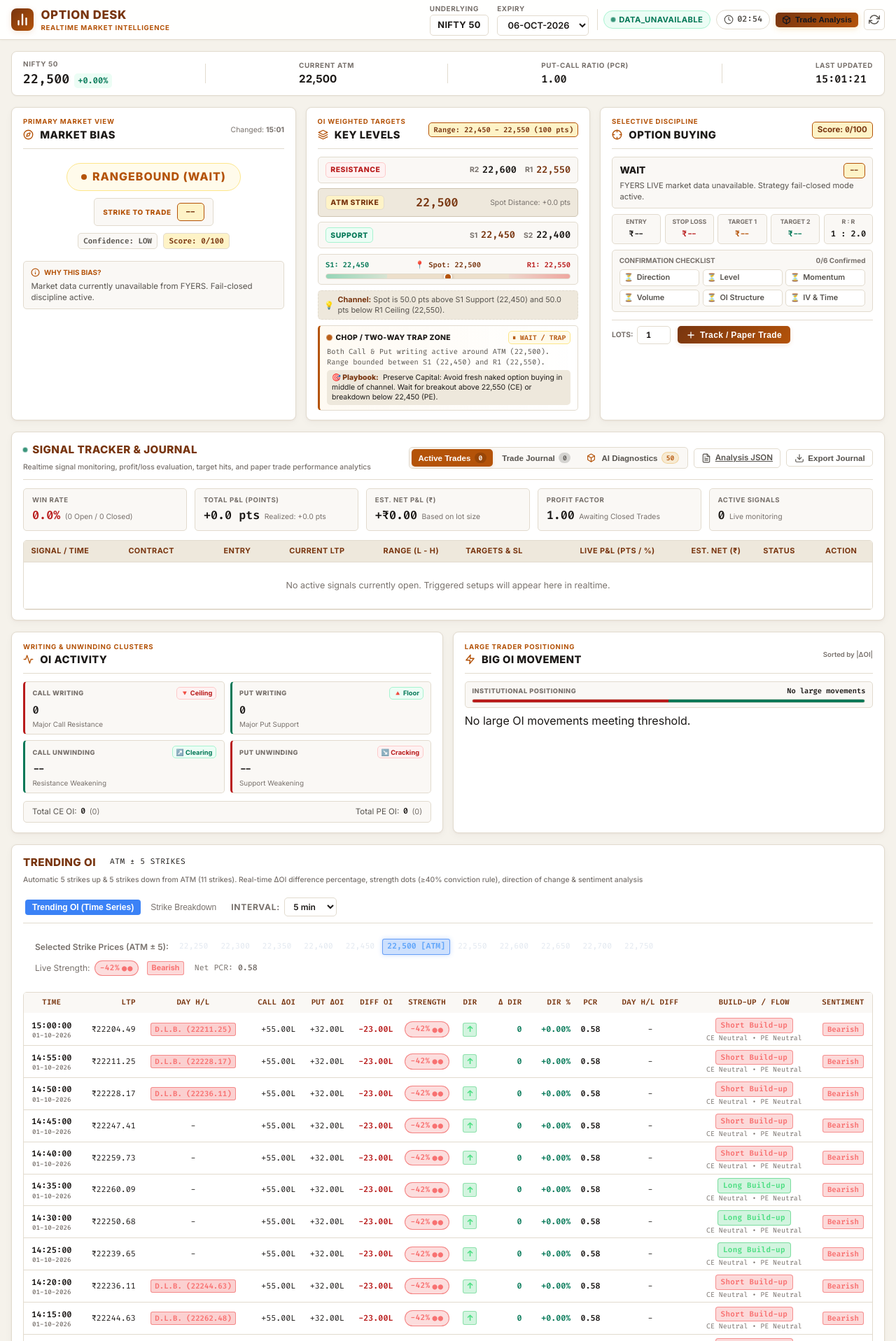
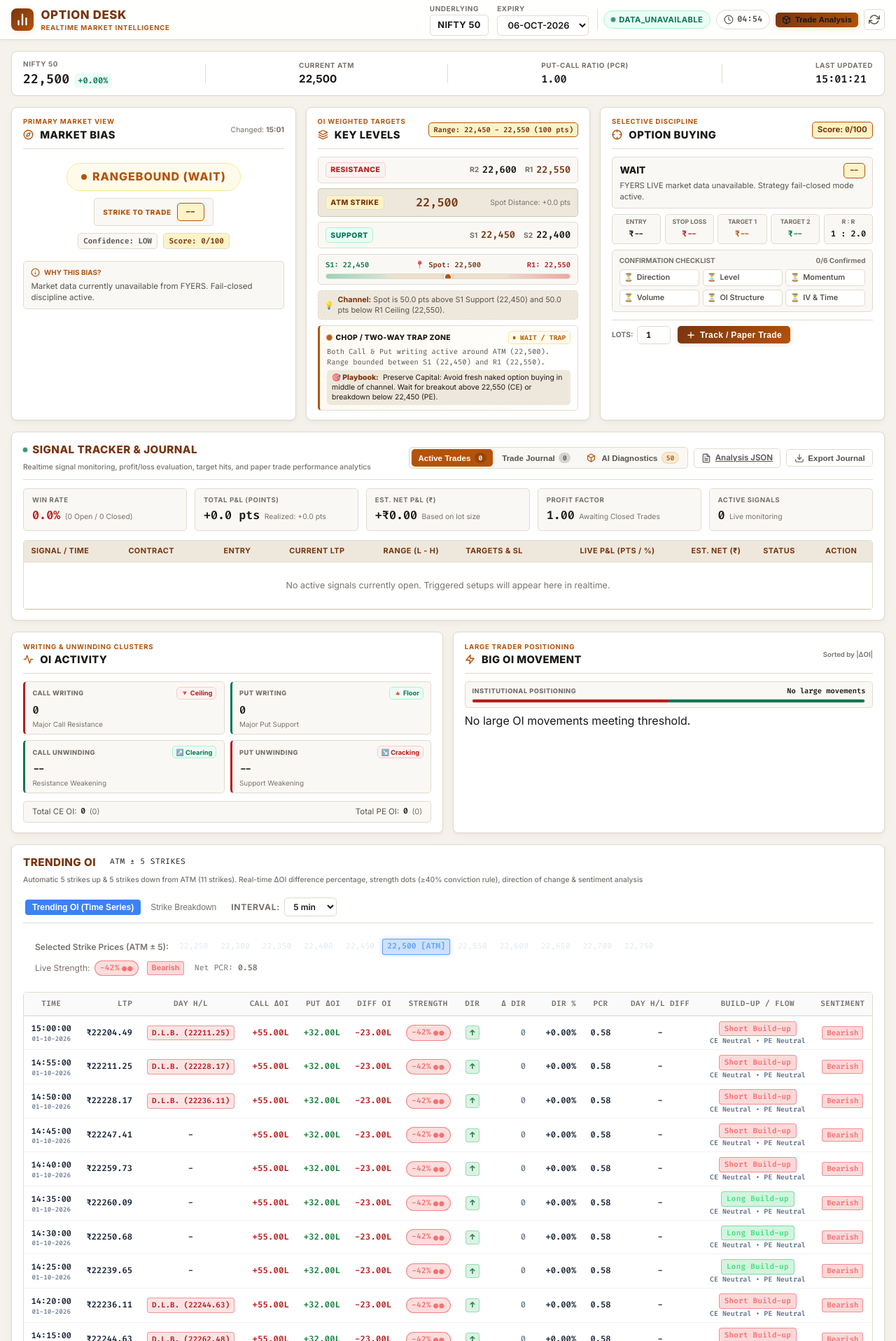
Before and after one commit to chirag1981/options-desk, a Flask app: page / in a window 1280 px wide. Shown: the top 1917 px of the page at 70% size. Run offline with Flask 3, Linux system fonts and the light colour scheme; data that the repository does not hold is empty.

Commit message:
feat(trending-oi): add clean terminal typography, sync interval countdown, and fix DIR% calculation

```diff
--- a/app/services/options_engine.py
+++ b/app/services/options_engine.py
@@ -503,12 +503,12 @@ def compute_trending_oi_metrics(
     if total_pe_change_oi >= total_ce_change_oi:
         denom = max(total_pe_change_oi, 1)
         raw_pct = ((total_pe_change_oi - total_ce_change_oi) / denom) * 100.0
-        diff_pct = round(raw_pct)
+        diff_pct = min(100, max(0, round(raw_pct)))
         sentiment = "Bullish"
     else:
         denom = max(total_ce_change_oi, 1)
         raw_pct = -((total_ce_change_oi - total_pe_change_oi) / denom) * 100.0
-        diff_pct = round(raw_pct)
+        diff_pct = max(-100, min(0, round(raw_pct)))
         sentiment = "Bearish"
 
     abs_pct = abs(diff_pct)
--- a/app/services/options_signal_service.py
+++ b/app/services/options_signal_service.py
@@ -1189,8 +1189,12 @@ def get_trending_oi_timeseries(
                 direction_arrow = "↓"
                 direction_color = "red"
 
-            denom = max(abs(prev_diff), 1)
-            direction_chng_pct = round((chng_in_direction / denom) * 100.0, 2)
+            denom_activity = abs(delta_pe) + abs(delta_ce)
+            if denom_activity > 0:
+                direction_chng_pct = round(max(-100.0, min(100.0, (chng_in_direction / denom_activity) * 100.0)), 2)
+            else:
+                denom = max(abs(prev_diff), abs(diff_oi), 10000)
+                direction_chng_pct = round(max(-100.0, min(100.0, (chng_in_direction / denom) * 100.0)), 2)
 
             # Leg Actions
             if delta_ce > 10000:
--- a/static/css/options_desk.css
+++ b/static/css/options_desk.css
@@ -2453,3 +2453,143 @@ body.desk-body {
     white-space: nowrap;
     line-height: 1;
 }
+
+/* ==============================================================================
+   TRENDING OI - Professional Clean Terminal Table
+   ============================================================================== */
+.trending-pulse-table {
+    width: 100%;
+    border-collapse: separate;
+    border-spacing: 0;
+    font-size: 0.76rem;
+}
+
+.trending-pulse-table th {
+    font-weight: 700;
+    text-transform: uppercase;
+    font-size: 0.68rem;
+    letter-spacing: 0.5px;
+    padding: 8px 10px;
+    color: var(--text-muted, #64748b);
+    border-bottom: 2px solid rgba(0, 0, 0, 0.08);
+    background: rgba(0, 0, 0, 0.02);
+}
+
+.trending-pulse-table td {
+    padding: 7px 10px;
+    vertical-align: middle;
+    border-bottom: 1px solid rgba(0, 0, 0, 0.05);
+    font-size: 0.76rem;
+    font-weight: 600;
+    font-family: var(--font-mono, monospace);
+    color: var(--text-color, #1e293b);
+}
+
+.trending-pulse-table tr:hover td {
+    background: rgba(0, 0, 0, 0.025);
+}
+
+/* Clean Typography for Market Flow Values (No Boxes, Pure Numbers) */
+.oi-val {
+    font-family: var(--font-mono, monospace);
+    font-weight: 600;
+    letter-spacing: 0.2px;
+}
+
+.oi-val.val-bullish {
+    color: #15803d !important; /* Deep Emerald Green */
+    font-weight: 700;
+}
+
+.oi-val.val-bearish {
+    color: #b91c1c !important; /* Deep Ruby Red */
+    font-weight: 700;
+}
+
+.oi-val.val-zero {
+    color: #64748b !important; /* Slate Gray */
+    font-weight: 500;
+}
+
+.trending-pulse-table .sub-date {
+    display: block;
+    font-size: 0.58rem;
+    color: #64748b;
+    font-weight: 500;
+    line-height: 1;
+    margin-top: 1px;
+}
+
+.trending-pulse-table .buildup-sub-action {
+    font-size: 0.62rem;
+    font-family: var(--font-mono, monospace);
+    color: #64748b;
+    white-space: nowrap;
+    line-height: 1;
+}
+
+/* Day H/L Break Badges */
+.badge-dhb {
+    display: inline-block;
+    padding: 2px 6px;
+    border-radius: 4px;
+    font-size: 0.68rem;
+    font-weight: 700;
+    font-family: var(--font-mono, monospace);
+    background: rgba(22, 163, 74, 0.12);
+    color: #15803d;
+    border: 1px solid rgba(22, 163, 74, 0.4);
+}
+
+.badge-dlb {
+    display: inline-block;
+    padding: 2px 6px;
+    border-radius: 4px;
+    font-size: 0.68rem;
+    font-weight: 700;
+    font-family: var(--font-mono, monospace);
+    background: rgba(220, 38, 38, 0.12);
+    color: #b91c1c;
+    border: 1px solid rgba(220, 38, 38, 0.4);
+}
+
+.badge-diff-break-high {
+    display: inline-block;
+    padding: 2px 6px;
+    border-radius: 4px;
+    font-size: 0.68rem;
+    font-weight: 600;
+    background: rgba(22, 163, 74, 0.1);
+    color: #15803d;
+    border: 1px solid rgba(22, 163, 74, 0.3);
+}
+
+.badge-diff-break-low {
+    display: inline-block;
+    padding: 2px 6px;
+    border-radius: 4px;
+    font-size: 0.68rem;
+    font-weight: 600;
+    background: rgba(220, 38, 38, 0.1);
+    color: #b91c1c;
+    border: 1px solid rgba(220, 38, 38, 0.3);
+}
+
+.dir-arrow-pill {
+    display: inline-flex;
+    align-items: center;
+    justify-content: center;
+    width: 20px;
+    height: 20px;
+    border-radius: 4px;
+    font-size: 0.75rem;
+    font-weight: 700;
+}
+.dir-arrow-pill.dir-green {
+    background: rgba(22, 163, 74, 0.15);
+    color: #15803d;
+}
+.dir-arrow-pill.dir-red {
+    background: rgba(220, 38, 38, 0.15);
+    color: #b91c1c;
+}
--- a/static/js/options_desk.js
+++ b/static/js/options_desk.js
@@ -10,8 +10,8 @@ document.addEventListener("DOMContentLoaded", () => {
         symbol: "NIFTY",
         expiry: "",
         strikeRange: 5, // Default ATM ± 5 strikes (5 up, 5 down)
-        refreshIntervalSec: 180, // 3 mins
-        timerRemaining: 180,
+        refreshIntervalSec: 300, // 5 mins default
+        timerRemaining: 300,
         timerId: null,
         isFetching: false,
         lastData: null,
@@ -251,6 +251,37 @@ document.addEventListener("DOMContentLoaded", () => {
     }
 
     /**
+     * Formats OI flow values in Professional Clean Terminal style:
+     * - legType: 'CE'   (Call: + is Bearish/Red, - is Bullish/Green)
+     *            'PE'   (Put: + is Bullish/Green, - is Bearish/Red)
+     *            'DIFF' (Net: + is Bullish/Green, - is Bearish/Red)
+     *            'DIR'  (Shift: + is Bullish/Green, - is Bearish/Red)
+     */
+    function formatOiFlowCell(x, legType = 'DIFF') {
+        if (x === undefined || x === null || isNaN(Number(x))) {
+            return `<span class="oi-val val-zero">--</span>`;
+        }
+        const num = Number(x);
+        if (num === 0) {
+            return `<span class="oi-val val-zero">0</span>`;
+        }
+        const absVal = Math.abs(num);
+        const sign = num > 0 ? "+" : "-";
+        const compactText = formatCompactOi(num);
+        const fullText = formatIndianNumber(absVal);
+
+        let isBullish = false;
+        if (legType === 'CE') {
+            isBullish = num < 0; // Call covering is green, Call writing is red
+        } else {
+            isBullish = num >= 0; // Put writing is green, Put unwinding is red
+        }
+
+        const cls = isBullish ? "val-bullish" : "val-bearish";
+        return `<span class="oi-val ${cls}" title="${sign}${fullText} contracts">${compactText}</span>`;
+    }
+
+    /**
      * Renders all dashboard sections from analytical payload
      */
     function renderDashboard(data) {
@@ -708,19 +739,11 @@ document.addEventListener("DOMContentLoaded", () => {
             }
 
             // Compact & formatted values
-            const compactCeChg = formatCompactOi(r.ce_change_oi);
-            const fullCeChg = formatIndianNumber(r.ce_change_oi);
-            const compactPeChg = formatCompactOi(r.pe_change_oi);
-            const fullPeChg = formatIndianNumber(r.pe_change_oi);
-            const compactDiffOi = formatCompactOi(r.diff_oi);
-            const fullDiffOi = formatIndianNumber(Math.abs(r.diff_oi));
-            const compactChngDir = formatCompactOi(r.chng_in_direction);
-            const fullChngDir = formatIndianNumber(Math.abs(r.chng_in_direction));
+            const ceChgHtml = formatOiFlowCell(r.ce_change_oi, 'CE');
+            const peChgHtml = formatOiFlowCell(r.pe_change_oi, 'PE');
+            const diffOiHtml = formatOiFlowCell(r.diff_oi, 'DIFF');
+            const chngDirHtml = formatOiFlowCell(r.chng_in_direction, 'DIR');
             const sentClass = r.sentiment === 'Bullish' ? 'badge badge-sentiment-bullish' : (r.sentiment === 'Bearish' ? 'badge badge-sentiment-bearish' : 'badge badge-sentiment-neutral');
-
-            // Diff in OI class
-            const diffClass = r.diff_oi >= 0 ? "val-pos" : "val-neg";
-            const diffSign = r.diff_oi >= 0 ? "+" : "";
 
             // Strength capsule
             const pctSign = r.strength_pct >= 0 ? "+" : "";
@@ -737,10 +760,6 @@ document.addEventListener("DOMContentLoaded", () => {
             const dirClass = r.direction_color === "green" ? "dir-green" : "dir-red";
             const dirArrowHtml = `<span class="dir-arrow-pill ${dirClass}">${r.direction_arrow}</span>`;
 
-            // Chng In Direction
-            const chngDirClass = r.chng_in_direction >= 0 ? "val-pos" : "val-neg";
-            const chngDirSign = r.chng_in_direction >= 0 ? "+" : "";
-
             // Direction of Chng %
             const dirPctClass = r.direction_chng_pct >= 0 ? "val-pos" : "val-neg";
             const dirPctSign = r.direction_chng_pct >= 0 ? "+" : "";
@@ -776,12 +795,12 @@ document.addEventListener("DOMContentLoaded", () => {
                 </td>
                 <td class="text-right font-mono">₹${ltpVal}</td>
                 <td class="text-center">${dlbHtml}</td>
-                <td class="text-right font-mono" title="${fullCeChg} contracts">${compactCeChg}</td>
-                <td class="text-right font-mono" title="${fullPeChg} contracts">${compactPeChg}</td>
-                <td class="text-right font-mono ${diffClass}" title="${diffSign}${fullDiffOi} contracts"><strong>${compactDiffOi}</strong></td>
+                <td class="text-right font-mono">${ceChgHtml}</td>
+                <td class="text-right font-mono">${peChgHtml}</td>
+                <td class="text-right font-mono">${diffOiHtml}</td>
                 <td class="text-center">${strengthHtml}</td>
                 <td class="text-center">${dirArrowHtml}</td>
-                <td class="text-right font-mono ${chngDirClass}" title="${chngDirSign}${fullChngDir} contracts">${compactChngDir}</td>
+                <td class="text-right font-mono">${chngDirHtml}</td>
                 <td class="text-right font-mono ${dirPctClass}">${dirPctSign}${dirPctVal}%</td>
                 <td class="text-center font-mono"><strong>${netPcrVal}</strong></td>
                 <td class="text-center">${dayHlDiffHtml}</td>
@@ -1789,10 +1808,13 @@ document.addEventListener("DOMContentLoaded", () => {
         });
     }
 
-    // Trending OI Interval Selection
+    // Trending OI Interval Selection & Timer Sync
     if (trendingIntervalSelect) {
         trendingIntervalSelect.addEventListener("change", () => {
-            const intervalVal = trendingIntervalSelect.value;
+            const intervalVal = parseInt(trendingIntervalSelect.value, 10) || 5;
+            state.refreshIntervalSec = intervalVal * 60;
+            startCountdown();
+
             fetch(`/api/options-desk/trending-oi?symbol=${state.symbol}&interval=${intervalVal}`)
                 .then(res => res.json())
                 .then(res => {
@@ -1806,6 +1828,10 @@ document.addEventListener("DOMContentLoaded", () => {
     }
 
     // Initial Load & Start Timers
+    const initialInterval = parseInt(trendingIntervalSelect?.value, 10) || 5;
+    state.refreshIntervalSec = initialInterval * 60;
+    state.timerRemaining = state.refreshIntervalSec;
+
     loadOptionsDeskData(false);
     loadSignalsData();
     loadTradeAnalysis();
```
